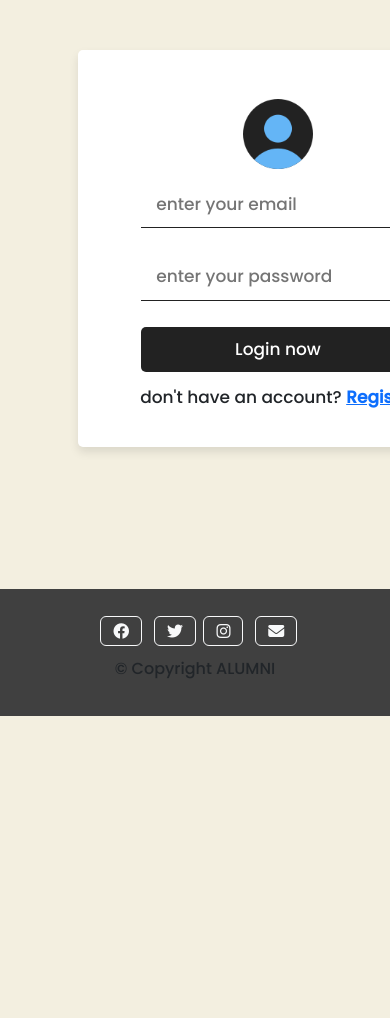
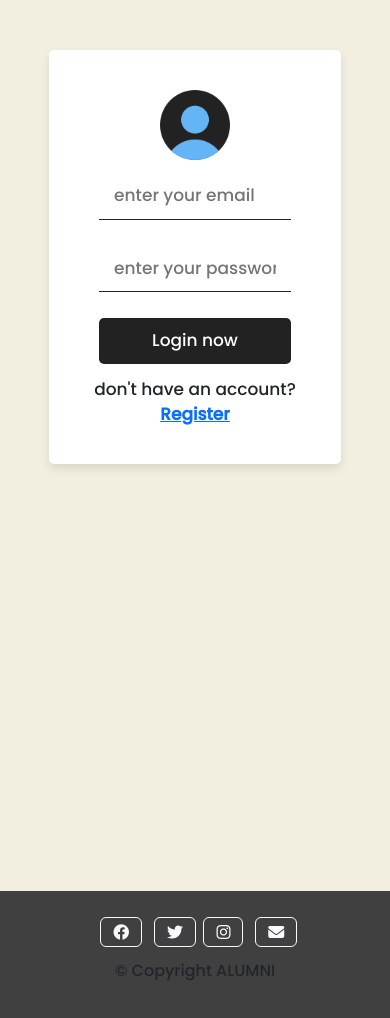
Before and after one commit to Kaif-Imteyaz/Alumni, a PHP site: page /login.html in a window 390 px wide; the page is wider, and only the part inside the window is pictured. Shown: the part 56-1074 px from the top of that part. Before the commit the page ends 772 px from the top of that part, so only its background shows below. Run offline with PHP 8.4, Linux system fonts and the light colour scheme; some libraries are stand-ins or nearby versions.

Commit message:
Update login.css
added media queries

```diff
--- a/login.css
+++ b/login.css
@@ -3,19 +3,28 @@
     margin-top: 8%;
     height: 70px;
   }
-#flip-card  form {
+  #flip-card .flip-card-back  {
+    padding: 1.25rem;
+    padding-bottom: 10%;
+    border-radius: 5px;
+    box-shadow: 0 5px 10px rgb(0 0 0 / 10%);
+    background: #fff;
+    text-align: center;
+    width: 100%;
+    /* height: 100%; */
+  }
+  #flip-card .flip-card-front  {
     padding: 1.25rem;
     border-radius: 5px;
     box-shadow: 0 5px 10px rgb(0 0 0 / 10%);
     background: #fff;
     text-align: center;
-  width: 25rem;
+    width: 100%;
   }
-
    /* css for inputs  */
   .flip-card-back form input{
     width: 76%;
-  padding: 8px 15px;
+    padding: 10px 15px;
     font-size: 17px;
     margin: 6px 0;
     border: none;
@@ -45,7 +54,7 @@
     border: none;
     width: 76%;
     padding: 10px 15px;
-  margin: 13px 0;
+    /* margin: 13px 0; */
     color: #fff;
     text-align: center;
   }
@@ -60,34 +69,33 @@ html, body
 {
     background: #f3efe0;
 }
-body{
-  height: 114vh;
+
+.flip-card-3D-wrapper {
+  width: 28.5%;
+  height: 72vh;
+  /* max-width: 18.75rem; */
+  /* max-height: 31.25rem;
+  -o-perspective: 56.25rem;
+  -webkit-perspective: 56.25rem;
+  -ms-perspective: 56.25rem;
+  perspective: 56.25rem; */
+  margin: 0 auto;
+  margin-bottom: 10%;
 }
-.flip-card-3D-wrapper {
-width: 60%;
-height: 80%;
-max-width: 300px;
-max-height: 500px;
--o-perspective: 900px;
--webkit-perspective: 900px;
--ms-perspective: 900px;
-perspective: 900px;
-margin: 0 auto;
-}
-.flip-card-3D-wrapper .flip-card-back{
-  width: 60%;
-height: 80%;
-max-width: 18.75rem;
-max-height: 500px;
--o-perspective: 900px;
--webkit-perspective: 900px;
--ms-perspective: 900px;
-perspective: 900px;
+.flip-card-3D-wrapper .flip-card-back,.flip-card-front{
+    width: 100%;
+  /* height: 100%; */
+  /* max-width: 18.75rem; */
+  /* max-height: 31.25rem; */
+  -o-perspective: 56.25rem;
+  -webkit-perspective: 56.25rem;
+  -ms-perspective: 56.25rem;
+  perspective: 56.25rem;
   margin: 0 auto;
 }
 #flip-card {
-width: 100%;
-height: 100%;
+  /* width: 100%;
+  height: 100%; */
   text-align: center;
   margin: 3.125rem auto;
   /* position: absolute; */
@@ -114,8 +122,8 @@ padding: 0;
 
 }
 #flip-card .flip-card-front, #flip-card .flip-card-back{
-width: 120%;
-height: 76%;
+  /* width: 100%; */
+  /* height: 100%; */
   position: absolute;
   -o-backface-visibility: hidden;
   -webkit-backface-visibility: hidden;
@@ -139,6 +147,20 @@ display: block;
   font-size: 17px;
 }
 
-#footer{
- margin-top: 10%;
+/* for mobile devices */
+@media screen and (max-width:600px) {
+  .flip-card-3D-wrapper{
+    width: 75%;
+    height: 72vh;
   }
+}
+@media screen and (max-width:400px){
+  .flip-card-3D-wrapper{
+
+    height: 95vh;
+  }
+}
+/* #footer{
+    margin-top: 18%;
+    padding-top: 20%;
+} */
```
Lines whose indentation alone changed are shown as unchanged.
